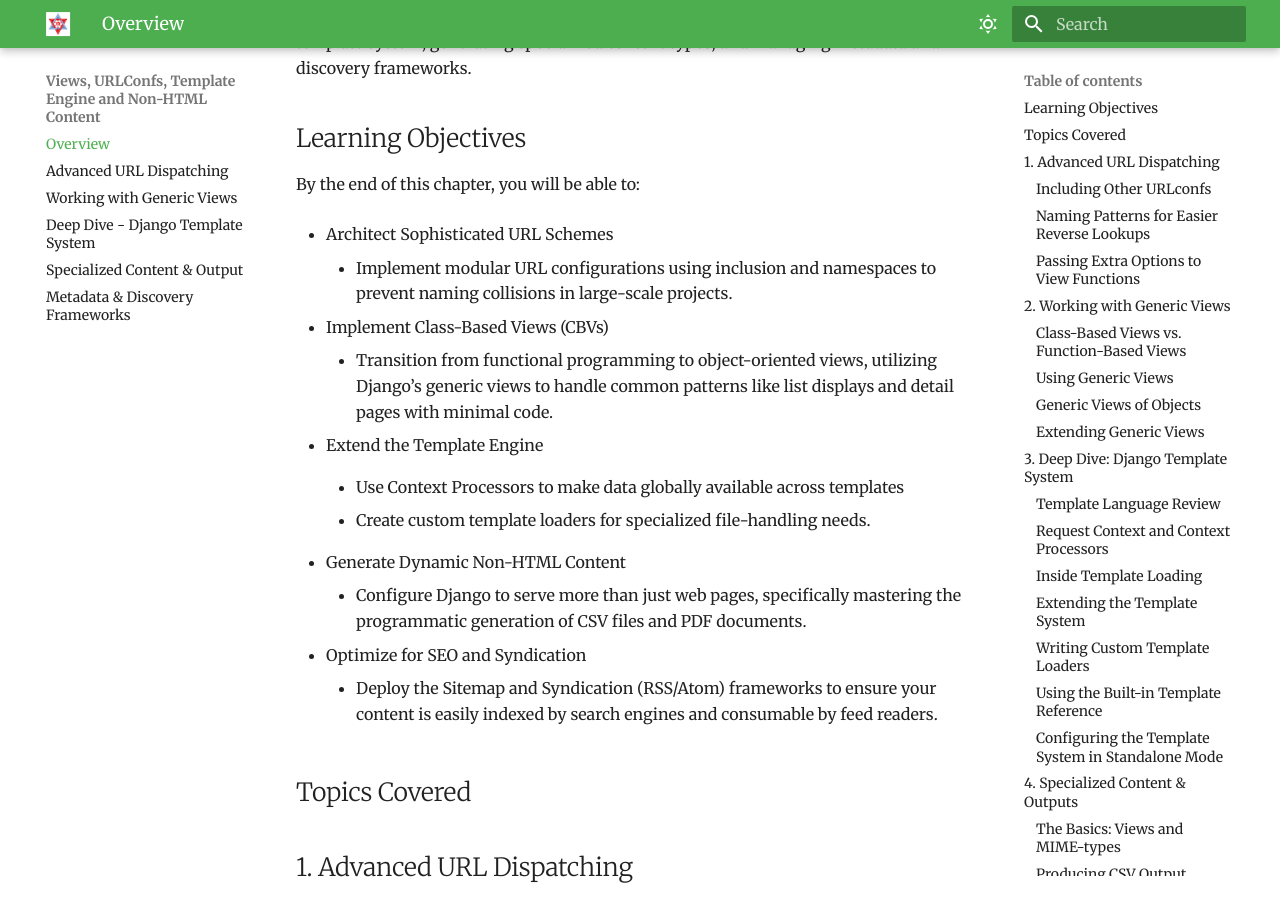
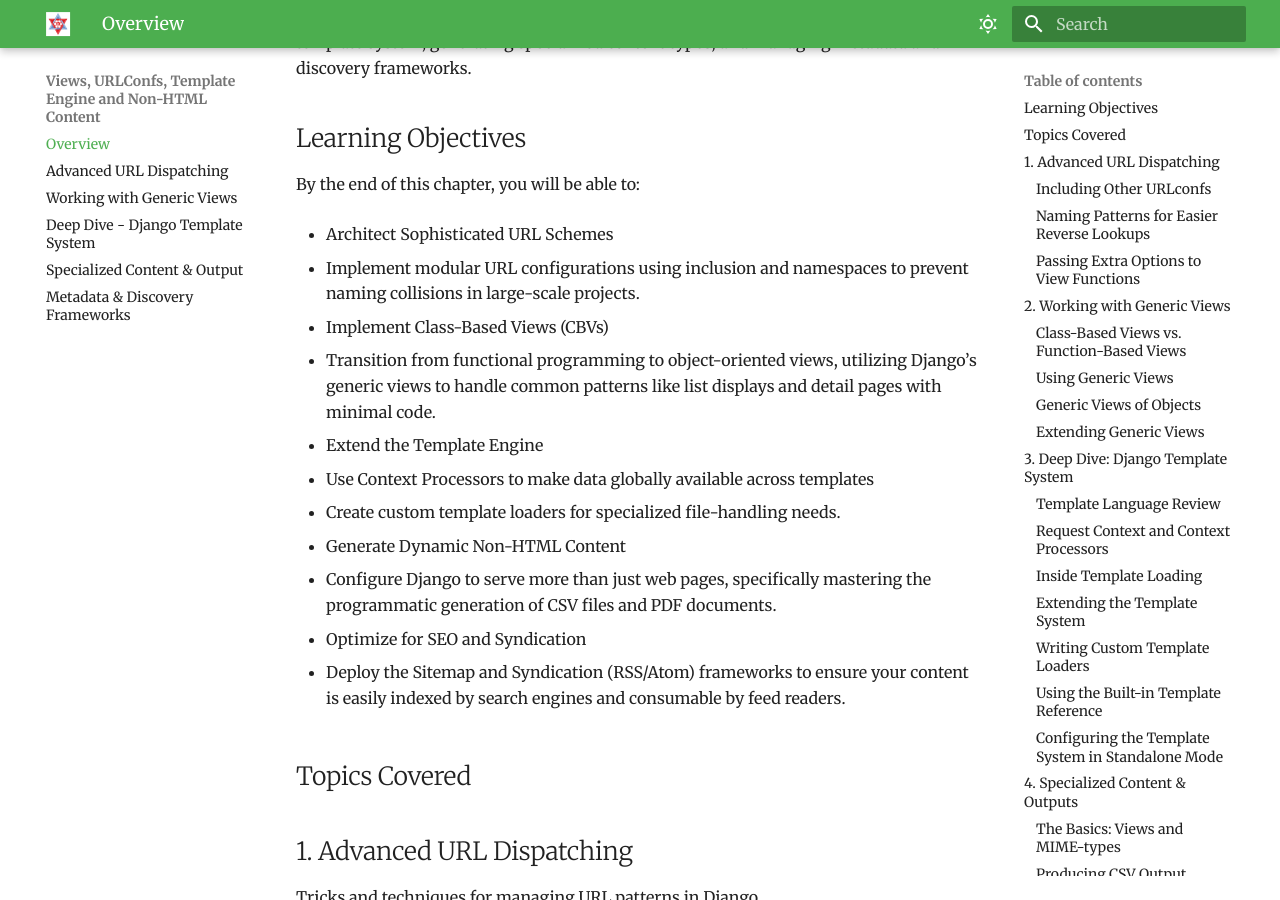
Before and after one commit to ritushishir/mastering-django, an MkDocs documentation site: the page built from docs/unit-3/overview.md, in a window 1280 px wide and 900 px high, scrolled down 383 px. Built offline with MkDocs 1.6.1 and Material for MkDocs 9.7.7, drawn with Linux system fonts in a browser that asks for light colours.

Commit message:
fix indentation flags and few broken links

```diff
--- a/docs/unit-3/overview.md
+++ b/docs/unit-3/overview.md
@@ -8,27 +8,27 @@ This chapter moves beyond the basics to cover more complex topics such as advanc
 
 By the end of this chapter, you will be able to:
 
-* Architect Sophisticated URL Schemes
+- Architect Sophisticated URL Schemes
 
-    - Implement modular URL configurations using inclusion and namespaces to prevent naming collisions in large-scale projects.
+  - Implement modular URL configurations using inclusion and namespaces to prevent naming collisions in large-scale projects.
 
-* Implement Class-Based Views (CBVs)
+- Implement Class-Based Views (CBVs)
 
-    - Transition from functional programming to object-oriented views, utilizing Django’s generic views to handle common patterns like list displays and detail pages with minimal code.
+  - Transition from functional programming to object-oriented views, utilizing Django’s generic views to handle common patterns like list displays and detail pages with minimal code.
 
-* Extend the Template Engine
+- Extend the Template Engine
 
-    - Use Context Processors to make data globally available across templates
+  - Use Context Processors to make data globally available across templates
 
-    - Create custom template loaders for specialized file-handling needs.
+  - Create custom template loaders for specialized file-handling needs.
 
-* Generate Dynamic Non-HTML Content
+- Generate Dynamic Non-HTML Content
 
-    - Configure Django to serve more than just web pages, specifically mastering the programmatic generation of CSV files and PDF documents.
+  - Configure Django to serve more than just web pages, specifically mastering the programmatic generation of CSV files and PDF documents.
 
-* Optimize for SEO and Syndication
+- Optimize for SEO and Syndication
 
-    - Deploy the Sitemap and Syndication (RSS/Atom) frameworks to ensure your content is easily indexed by search engines and consumable by feed readers.
+  - Deploy the Sitemap and Syndication (RSS/Atom) frameworks to ensure your content is easily indexed by search engines and consumable by feed readers.
 
 ## Topics Covered
 
@@ -76,13 +76,13 @@ Tricks and techniques for managing URL patterns in Django.
 
 ## 4. Specialized Content & Outputs
 
-### [The Basics: Views and MIME-types](/docs/unit-3/specialized-content-and-outputs#views-and-mime-types)
+### [The Basics: Views and MIME-types](/docs/unit-3/specialized-content-and-output#the-basics-views-and-mime-types)
 
-### [Producing CSV Output](/docs/unit-3/specialized-content-and-outputs#producing-csv)
+### [Producing CSV Output](/docs/unit-3/specialized-content-and-output#producing-csv)
 
-### [Generating PDFs](/docs/unit-3/specialized-content-and-outputs#generating-pdfs)
+### [Generating PDFs](/docs/unit-3/specialized-content-and-output#generating-pdfs)
 
-### [Other Possibilities](/docs/unit-3/specialized-content-and-outputs#other-possibilities)
+### [Other Possibilities](/docs/unit-3/specialized-content-and-output#other-possibilities)
 
 ---
 
```
